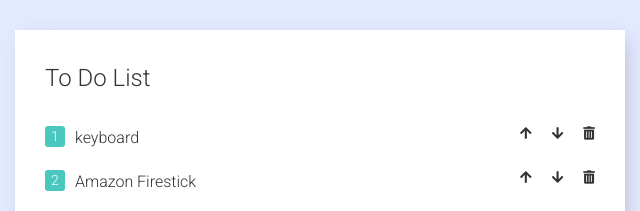
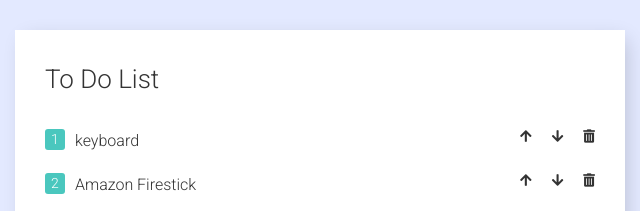
Before and after one commit to petson15/To-do-list, a plain HTML site: page index.html in a window 1280 px wide. Shown: the top 211 px of the page, 320-960 px from the left. Drawn offline with Linux system fonts and the light colour scheme.

```diff
--- a/css/main.css
+++ b/css/main.css
@@ -15,7 +15,7 @@ body {
 }
 
 h1 {
-  font-size: 24px;
+  font-size: 26px;
   font-weight: 300;
 }
 
--- a/css/reset.css
+++ b/css/reset.css
@@ -28,7 +28,7 @@ html {
 
 * {
   max-height: 1000000px;
-  margin: 0;
+  margin: 1;
   padding: 0;
 }
 /* HTML5 display-role reset for older browsers */
```
